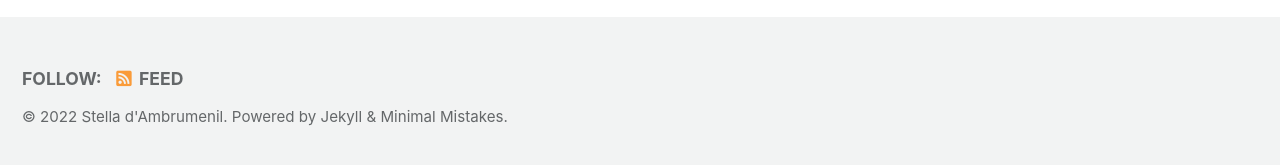
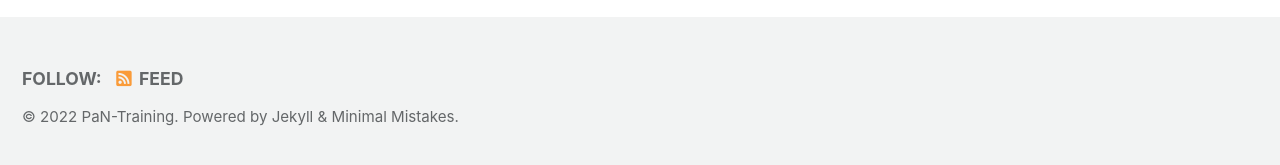
Before and after one commit to pan-training/pan-training.github.io, a Jekyll site: the page built from index.md, in a window 1280 px wide and 900 px high, scrolled down 1228 px. Shown: the part 727-892 px from the top of the window. Built offline with Jekyll 4.4.1, drawn with Linux system fonts in a browser that asks for light colours; cached includes are drawn as plain includes; the list of posts is cut into pages by our own code.

Commit message:
Changing the copyright name to pan-training.

```diff
--- a/_config.yml
+++ b/_config.yml
@@ -19,7 +19,7 @@ locale                   : "en-US"
 title                    : "PaN e-Learning Help"
 title_separator          : "-"
 subtitle                 : # site tagline that appears below site title in masthead
-name                     : "Stella d'Ambrumenil"
+name                     : "PaN-Training"
 description              : "These docs are to help future content creators to use the e-learning platform on pan-training. Help with understanding how we use Docker containers can be found here. "
 url                      : # the base hostname & protocol for your site e.g. "https://mmistakes.github.io"
 baseurl                  : # the subpath of your site, e.g. "/blog"
```
